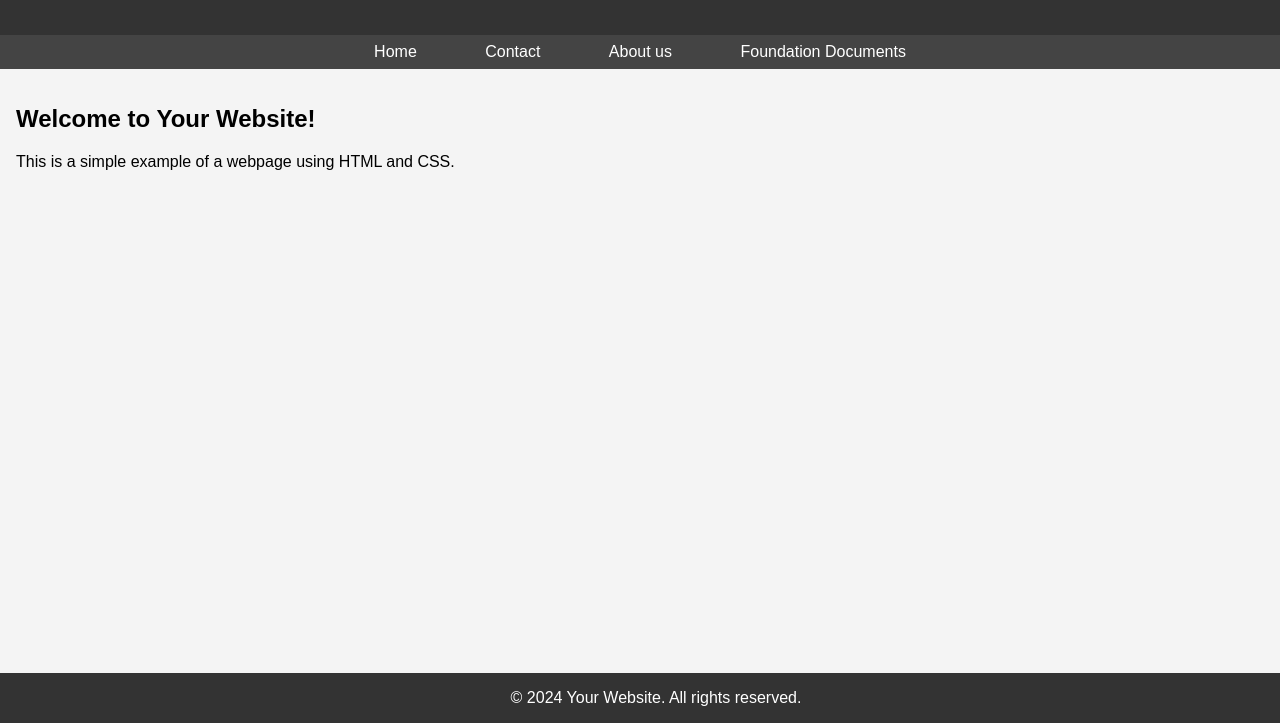
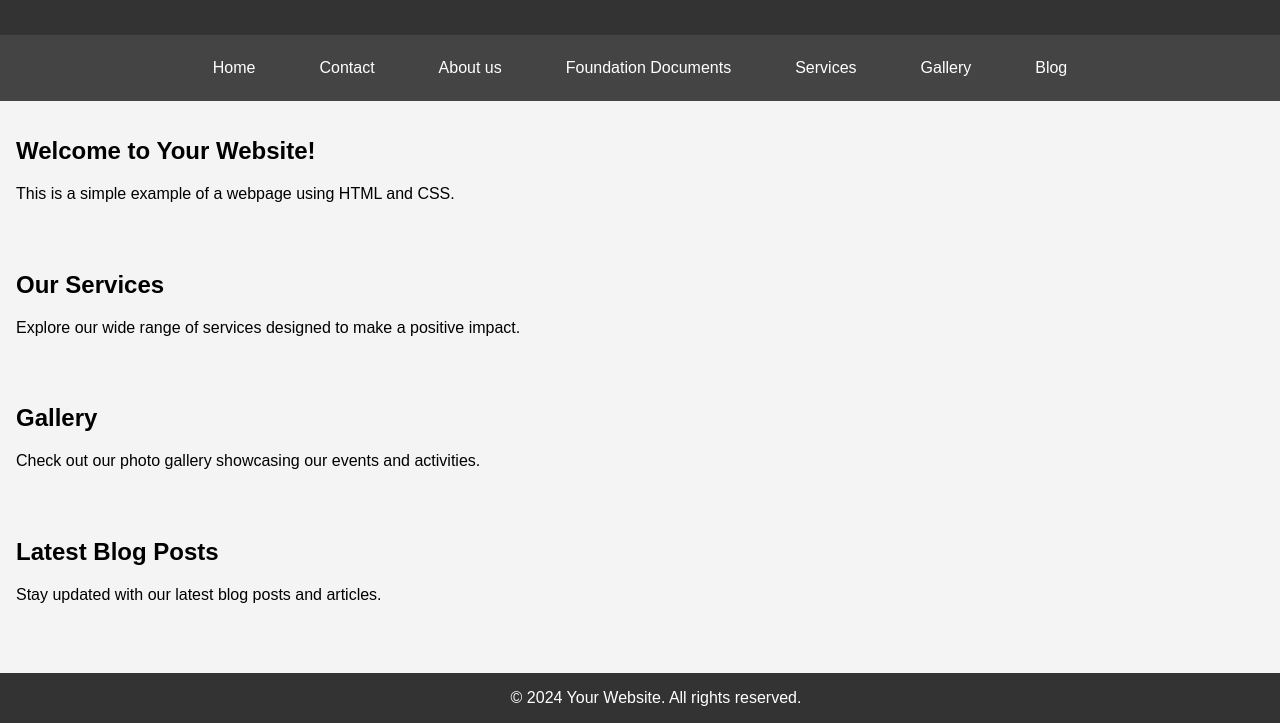
Before and after one commit to Ramankaler/kapsonsFoundation.git.io, a plain HTML site: page index.html in a window 1280 px wide. Shown: the part 77-800 px from the top of the page. Drawn offline with Linux system fonts and the light colour scheme.

Commit message:
Update index.html

```diff
--- a/index.html
+++ b/index.html
@@ -24,6 +24,9 @@
             color: white;
             padding: 0.5em;
             text-align: center;
+            display: flex;
+            justify-content: center;
+            align-items: center;
         }
 
         nav a {
@@ -46,6 +49,13 @@
             bottom: 0;
             width: 100%;
         }
+
+        /* Responsive Styles */
+        @media only screen and (max-width: 600px) {
+            nav {
+                flex-direction: column;
+            }
+        }
     </style>
 </head>
 <body>
@@ -59,11 +69,29 @@
         <a href="#">Contact</a>
         <a href="#">About us</a>
         <a href="#">Foundation Documents</a>
+        <a href="#">Services</a>
+        <a href="#">Gallery</a>
+        <a href="#">Blog</a>
     </nav>
 
     <section>
         <h2>Welcome to Your Website!</h2>
         <p>This is a simple example of a webpage using HTML and CSS.</p>
+    </section>
+
+    <section>
+        <h2>Our Services</h2>
+        <p>Explore our wide range of services designed to make a positive impact.</p>
+    </section>
+
+    <section>
+        <h2>Gallery</h2>
+        <p>Check out our photo gallery showcasing our events and activities.</p>
+    </section>
+
+    <section>
+        <h2>Latest Blog Posts</h2>
+        <p>Stay updated with our latest blog posts and articles.</p>
     </section>
 
     <footer>
```
